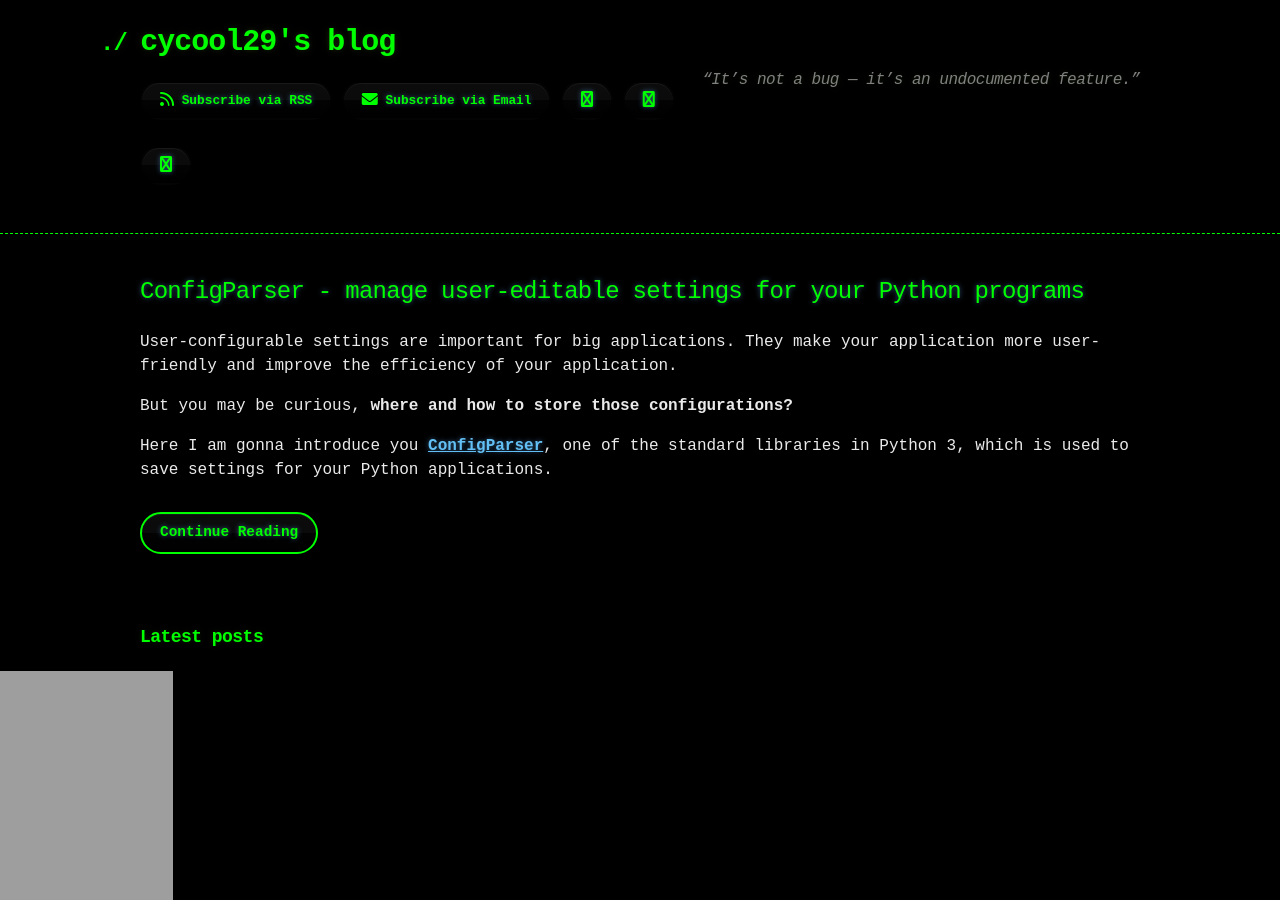
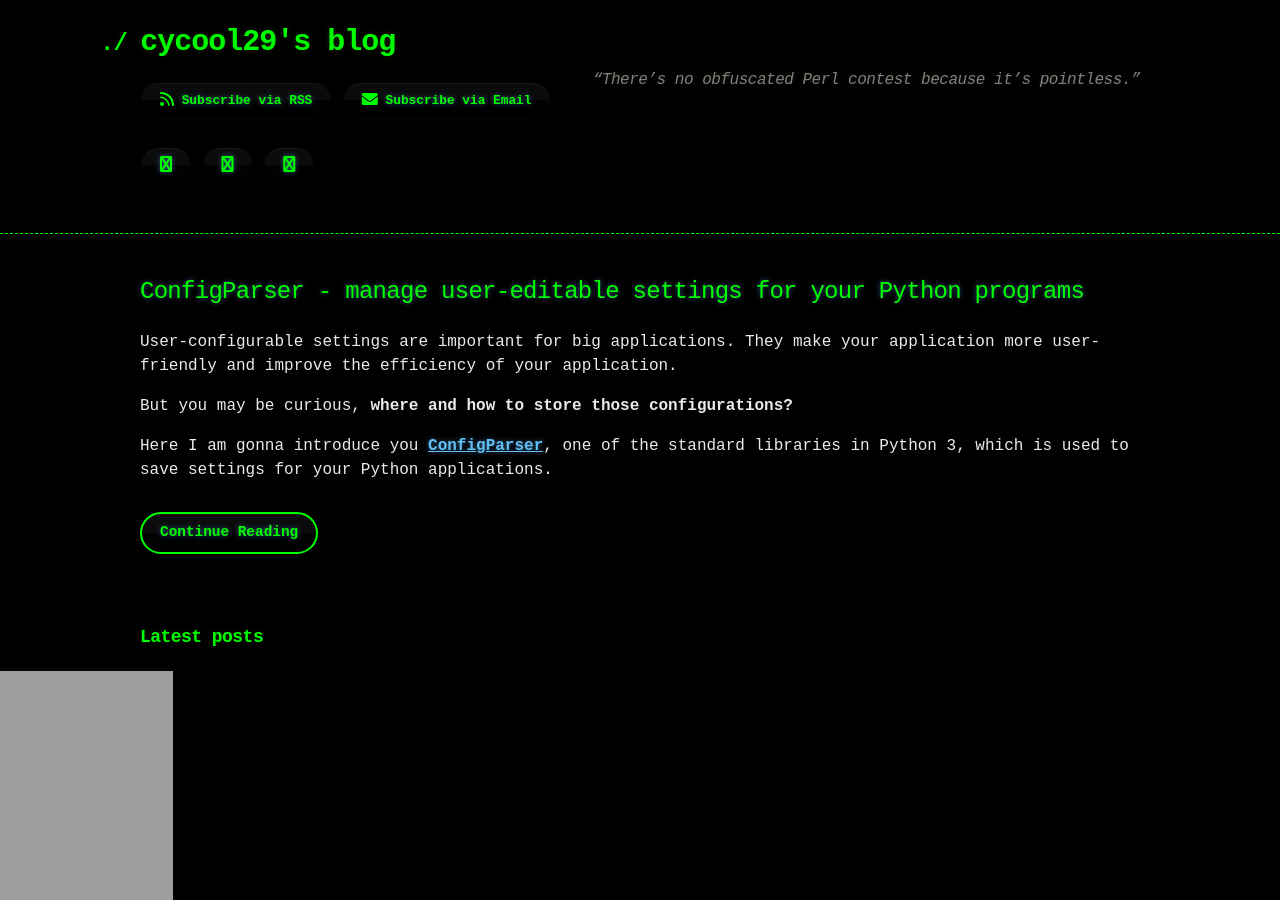
Before and after one commit to cycool29/cycool29.github.io, a Jekyll site: the page built from index.md, in a window 1280 px wide and 900 px high. Built offline with Jekyll 4.4.1, drawn with Linux system fonts in a browser that asks for light colours; a style sheet for code colours, icons or effects is not loaded.

Commit message:
Update quotes

```diff
--- a/_config.yml
+++ b/_config.yml
@@ -1,5 +1,5 @@
 title: cycool29's blog
-description: "“It’s not a bug — it’s an undocumented feature.” "
+description: "“There’s no obfuscated Perl contest because it’s pointless.” "
 bio: A high school student. Intermediate in Python, Git, Bash. Learning JavaScript. He/Him. "
 author: cycool29
 url: https://cycool29.github.io
```
